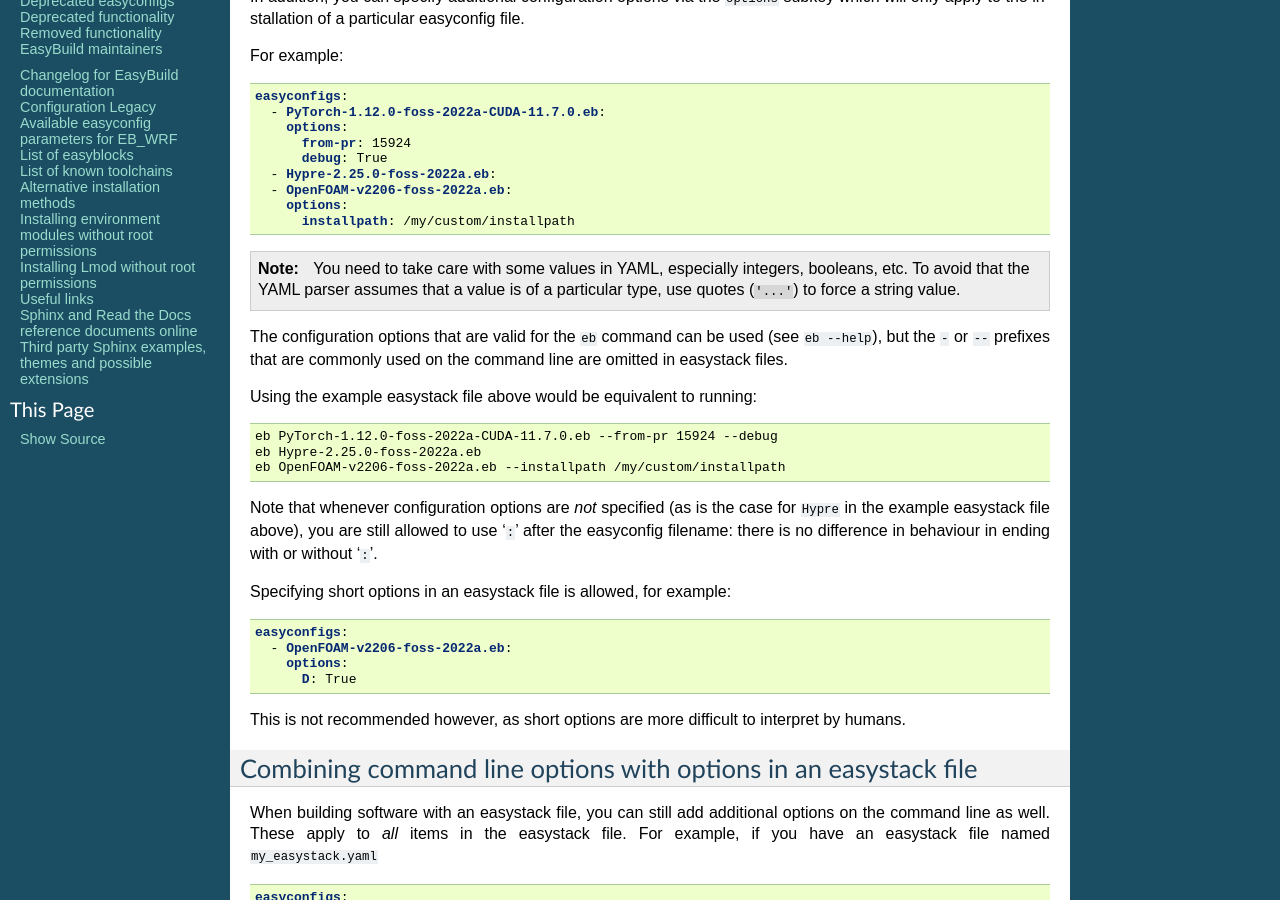
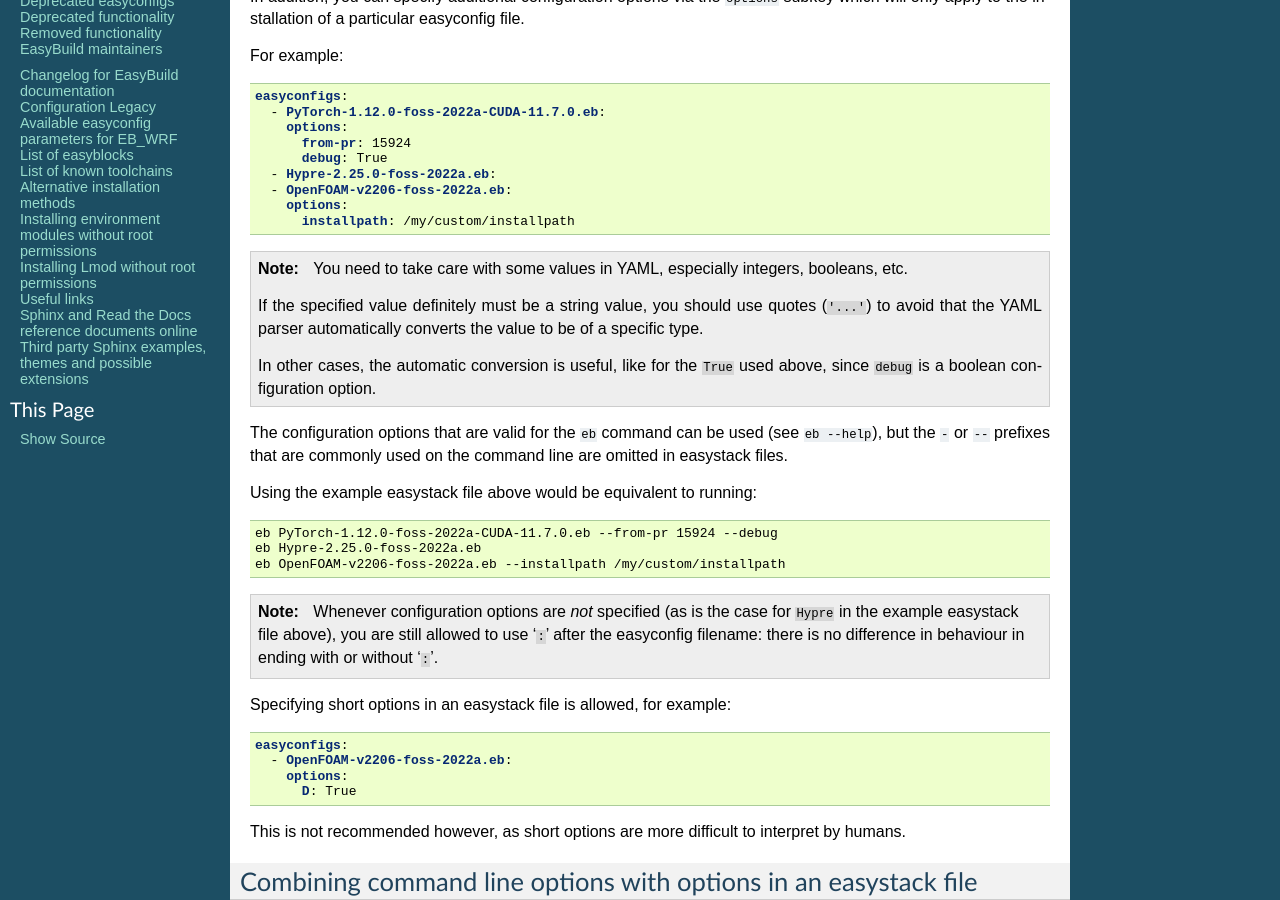
Before and after one commit to easybuilders/easybuild, a Sphinx documentation site: the page built from docs/Easystack-files.rst, in a window 1280 px wide and 900 px high, scrolled down 1124 px. Built offline with Sphinx 7.4.7, drawn with Linux system fonts in a browser that asks for light colours; pages that are not in the unit, such as notebooks, are missing from menus.

Commit message:
clarify note on when to use quotes to force string values in easystack files

```diff
--- a/docs/Easystack-files.rst
+++ b/docs/Easystack-files.rst
@@ -80,8 +80,12 @@ For example:
 
 .. note::
    You need to take care with some values in YAML, especially integers, booleans, etc.
-   To avoid that the YAML parser assumes that a value is of a particular type,
-   use quotes (``'...'``) to force a string value.
+
+   If the specified value definitely must be a string value, you should use quotes (``'...'``) to avoid
+   that the YAML parser automatically converts the value to be of a specific type.
+
+   In other cases, the automatic conversion is useful, like for the ``True`` used above,
+   since ``debug`` is a boolean configuration option.
 
 The configuration options that are valid for the ``eb`` command can be used (see ``eb --help``),
 but the ``-`` or ``--`` prefixes that are commonly used on the command line are omitted in easystack files.
@@ -94,8 +98,9 @@ Using the example easystack file above would be equivalent to running:
   eb Hypre-2.25.0-foss-2022a.eb
   eb OpenFOAM-v2206-foss-2022a.eb --installpath /my/custom/installpath
 
-Note that whenever configuration options are *not* specified (as is the case for ``Hypre`` in the example easystack file above),
-you are still allowed to use '``:``' after the easyconfig filename: there is no difference in behaviour in ending with or without '``:``'.
+.. note::
+   Whenever configuration options are *not* specified (as is the case for ``Hypre`` in the example easystack file above),
+   you are still allowed to use '``:``' after the easyconfig filename: there is no difference in behaviour in ending with or without '``:``'.
 
 Specifying short options in an easystack file is allowed, for example:
 
```
